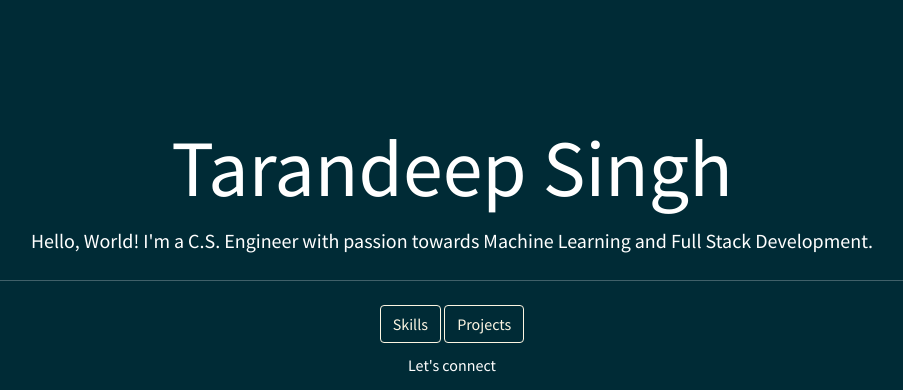
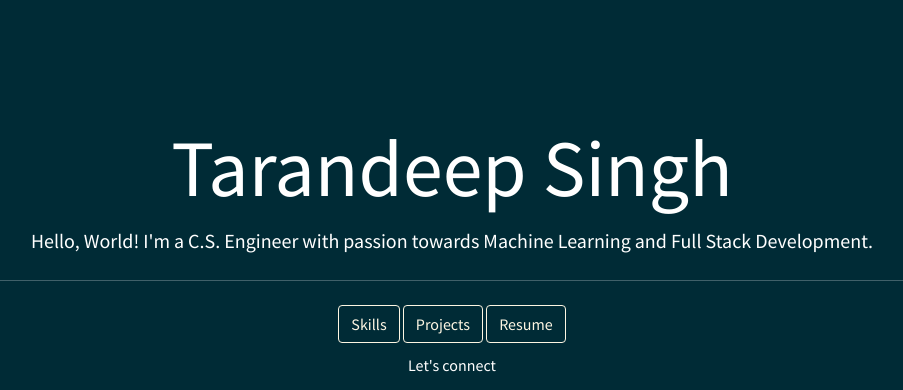
Before and after one commit to Tarandeep97/Tarandeep97.github.io, a plain HTML site: page index.html in a window 1280 px wide. Shown: the top 390 px of the page, without its empty margins (188-1091 px from the left). Drawn offline with nearby package versions, Linux system fonts and the light colour scheme.

Commit message:
Add files via upload

```diff
--- a/index.html
+++ b/index.html
@@ -35,7 +35,7 @@
 			<hr class="my-4">
 			<a href="#skills"><button type="button" class="btn btn-outline-light">Skills</button></a>
 			<a href="#projects"><button type="button" class="btn btn-outline-light">Projects</button></a>
-
+			<a href="https://drive.google.com/file/d/1XDF8PMiOlslQxa4L3V8cqVKAoidCdV2I/view?usp=sharing" target="_blank"><button type="button" class="btn btn-outline-light">Resume</button></a>
 
 			<p>Let's connect</p>
 			<a class="btn btn-primary rounded" href="https://github.com/Tarandeep97" role="button"><i class="fab fa-github fa-2x"></i></a>
```
